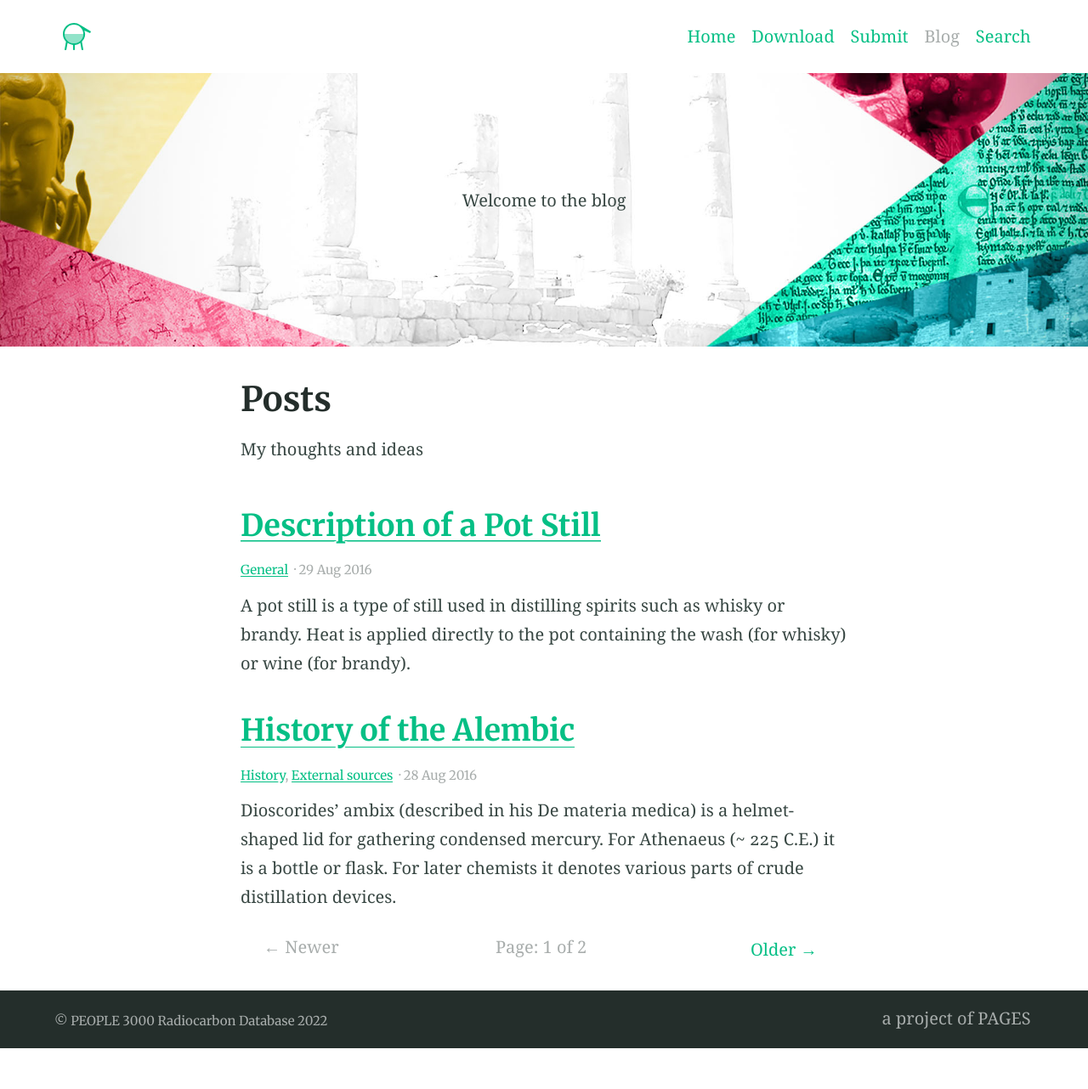
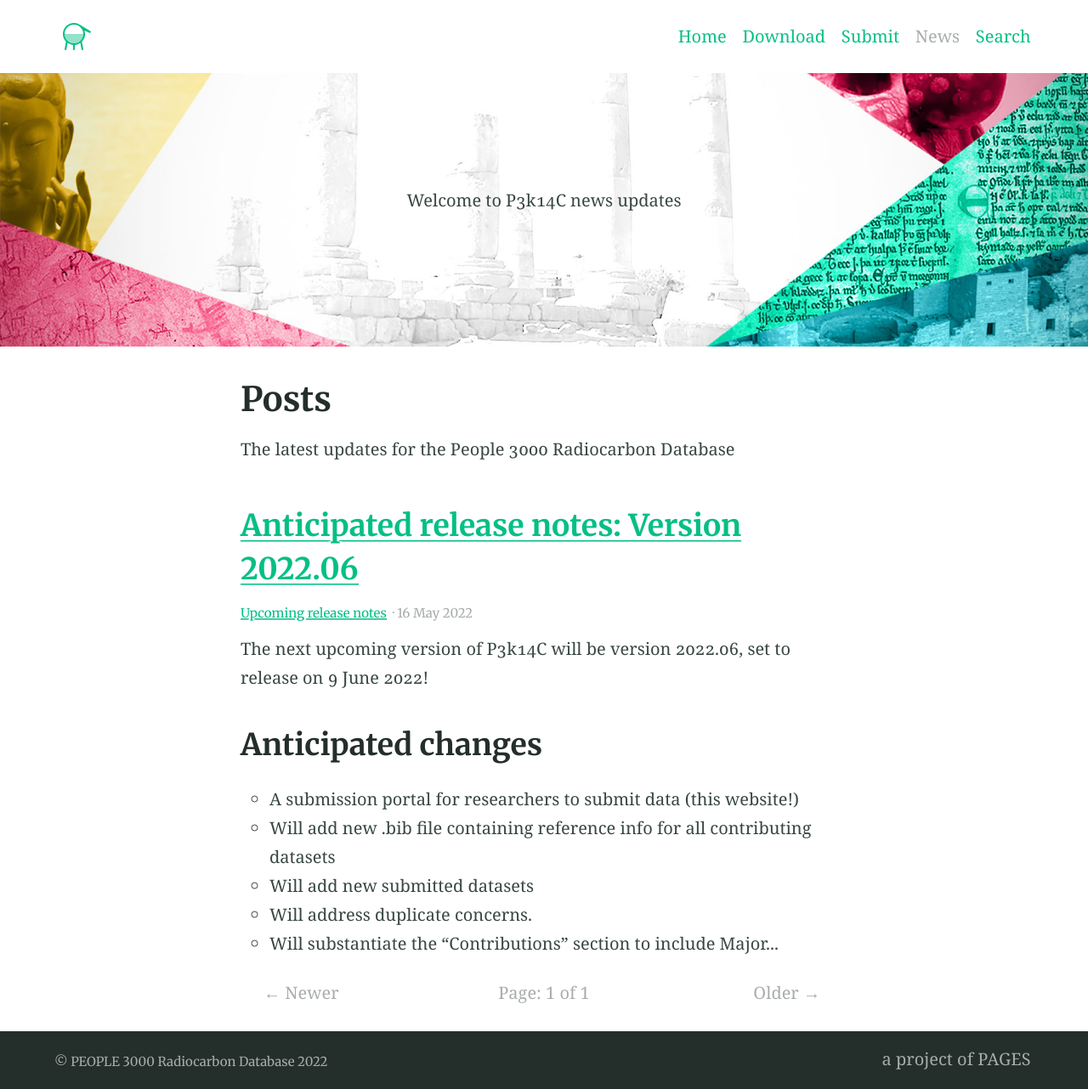
Before and after one commit to people3k/people3k.github.io, a Jekyll site: the page built from news/index.html, in a window 1280 px wide. Shown: the whole page at 85% size. Built offline with Jekyll 4.4.1, drawn with Linux system fonts in a browser that asks for light colours; the list of posts is cut into pages by our own code; before the commit the page ends 1234 px from its top, so only the background shows below that.

Commit message:
Flesh out more of the pages

```diff
--- a/_config.yml
+++ b/_config.yml
@@ -36,7 +36,7 @@ plugins:
 
 # 3. Gem settings
 paginate: 2 # jekyll-paginate > items per page
-paginate_path: blog/page:num # jekyll-paginate > blog page
+paginate_path: news/page:num # jekyll-paginate > blog page
 jekyll-mentions: https://twitter.com # jekyll-mentions > service used when @replying
 twitter:
   username: DavidDarnes # jekyll-seo-tag > Owners twitter username
@@ -65,9 +65,9 @@ collections:
   posts:
     title: Posts # Needed for Siteleaf
     output: true
-    description: "My thoughts and ideas" # The post list page content
+    description: "The latest updates for the People 3000 Radiocarbon Database" # The post list page content
     feature_text: |
-      Welcome to the blog
+      Welcome to P3k14C news updates
     feature_image: "/assets/banner.jpg"
 
 # 6. Jekyll collections settings
@@ -127,8 +127,8 @@ navigation_header:
   url: /download/
 - title: Submit
   url: /submit/
-- title: Blog
-  url: /blog/
+- title: News
+  url: /news/
 - title: Search
   url: /search/
 
--- a/_layouts/post.html
+++ b/_layouts/post.html
@@ -12,6 +12,7 @@ layout: default
     {% include post-meta.html %}
     {{ content }}
 
+    <h2>Share this post via:</h2>
     {% include nav-share.html %}
 
     {% include post-comments.html %}
--- a/_posts/2016-08-28-example-post-two.md
+++ /dev/null
@@ -1,18 +0,0 @@
----
-title: History of the Alembic
-categories:
-- History
-- External sources
-feature_text: |
-  The History of the Alembic tool
----
-
-Dioscorides' ambix (described in his De materia medica) is a helmet-shaped lid for gathering condensed mercury. For Athenaeus (~ 225 C.E.) it is a bottle or flask. For later chemists it denotes various parts of crude distillation devices.
-
-<!-- more -->
-
-Alembic drawings appear in works of Cleopatra the Alchemist, Synesius, and Zosimos of Panopolis. There were alembics with two (dibikos) and three (tribikos) receivers.[4] According to Zosimos of Panopolis, the alembic was invented by Mary the Jewess.[5]
-
-The anbik is described by Ibn al-Awwam in his Kitab al-Filaha (Book of Agriculture), where he explains how rose-water is distilled. Amongst others, it is mentioned in the Mafatih al-Ulum (Key of Sciences) of Khwarizmi and the Kitab al-Asrar (Book of Secrets) of Al-Razi. Some illustrations occur in the Latin translations of works which are attributed to Geber.[2]
-
-_Originally from [Alembic - Wikipedia](https://en.wikipedia.org/wiki/Alembic)_
--- a/_posts/2016-08-29-example-post-three.md
+++ /dev/null
@@ -1,18 +0,0 @@
----
-title: Description of a Pot Still
-categories:
-- General
-excerpt: |
-  A pot still is a type of still used in distilling spirits such as whisky or brandy. Heat is applied directly to the pot containing the wash (for whisky) or wine (for brandy).
-feature_text: |
-  ## The Pot Still
-  The modern pot still is a descendant of the alembic, an earlier distillation device
-feature_image: "https://picsum.photos/2560/600?image=733"
-image: "https://picsum.photos/2560/600?image=733"
----
-
-A pot still is a type of still used in distilling spirits such as whisky or brandy. Heat is applied directly to the pot containing the wash (for whisky) or wine (for brandy). This is called a batch distillation (as opposed to a continuous distillation).
-
-At standard atmospheric pressure, alcohol boils at 78 °C (172 °F), while water boils at 100 °C (212 °F). During distillation, the vapour contains more alcohol than the liquid. When the vapours are condensed, the resulting liquid contains a higher concentration of alcohol. In the pot still, the alcohol and water vapour combine with esters and flow from the still through the condensing coil. There they condense into the first distillation liquid, the so-called "low wines". The low wines have a strength of about 25–35% alcohol by volume, and flow into a second still. It is then distilled a second time to produce the colourless spirit, collected at about 70% alcohol by volume. Colour is added through maturation in an oak aging barrel, and develops over time.
-
-The modern pot still is a descendant of the alembic, an earlier distillation device.
--- /dev/null
+++ b/_posts/2022-05-16-planned-updates.md
@@ -0,0 +1,18 @@
+---
+title: "Anticipated release notes: Version 2022.06"
+categories:
+- Upcoming release notes
+feature_image: "https://picsum.photos/2560/600?image=872"
+---
+
+The next upcoming version of P3k14C will be version 2022.06, set to release on
+9 June 2022!
+
+## Anticipated changes
+
+* A submission portal for researchers to submit data (this website!)
+* Will add new .bib file containing reference info for all contributing datasets
+* Will add new submitted datasets
+* Will address duplicate concerns.
+* Will substantiate the "Contributions" section to include Major Contributors, Contributors, and Major Contributing Datasets with appropriate links.
+* Will add a "Case Studies using p3k14c" section.
--- a/download.md
+++ b/download.md
@@ -1,10 +1,20 @@
 ---
 title: Download
 feature_text: |
-  A demo of Markdown and HTML includes
+  Download the People 3000 Radiocarbon Database
 feature_image: "https://picsum.photos/2560/600?image=873"
-excerpt: "A demo of Markdown and HTML includes"
-aside: true
+excerpt: "Download the People 3000 Radiocarbon Database"
+aside: false
 ---
 
-# Heading 1
+Here we can explain the structure of the data (scrubbed, fuzzed, graveyard,
+etc.), and explain how to access unfuzzed dates through tDAR.
+
+The People 3000 Radiocarbon Database (P3k14C) is hosted in association with the
+Digital Archaeological Record (tDAR). Downloading requires registration with
+tDAR.
+
+
+<div style="text-align:center;">
+{% include button.html text="Download version 2022.01 (redirects to tDAR)"
+link="https://core.tdar.org/dataset/459164/p3k14c" color="#EF476F" %} </div>
--- a/submit.md
+++ b/submit.md
@@ -1,10 +1,17 @@
 ---
-title: Submit
+title: Submit your data
 feature_text: |
-  A demo of Markdown and HTML includes
+  Submit your data to be included in P3k14C
 feature_image: "https://picsum.photos/2560/600?image=873"
-excerpt: "A demo of Markdown and HTML includes"
-aside: true
+excerpt: "Submit your data to be included in P3k14C"
+aside: False
 ---
 
-# Heading 1
+NOTE: This website is under construction! The submission forms are not yet ready. If you're interested in having your data included, please email Lux Miranda with your enquiry at contact (at) luxmiranda (dot) com.
+
+Here, we can direct people on how to format their data properly to make things easier for us.
+
+To submit your data, we'll direct you to an external Google form:
+
+<div style="text-align:center;">
+{% include button.html text="Submit now" link="https://forms.gle/9Mw6tbkQU1BHwK4c9" color="#FFC43D" %} </div>
```
Also changed, not shown: _posts/2016-08-27-example-post-one.md (deleted, +0 -15 lines), news/index.html (renamed from blog/index.html).
